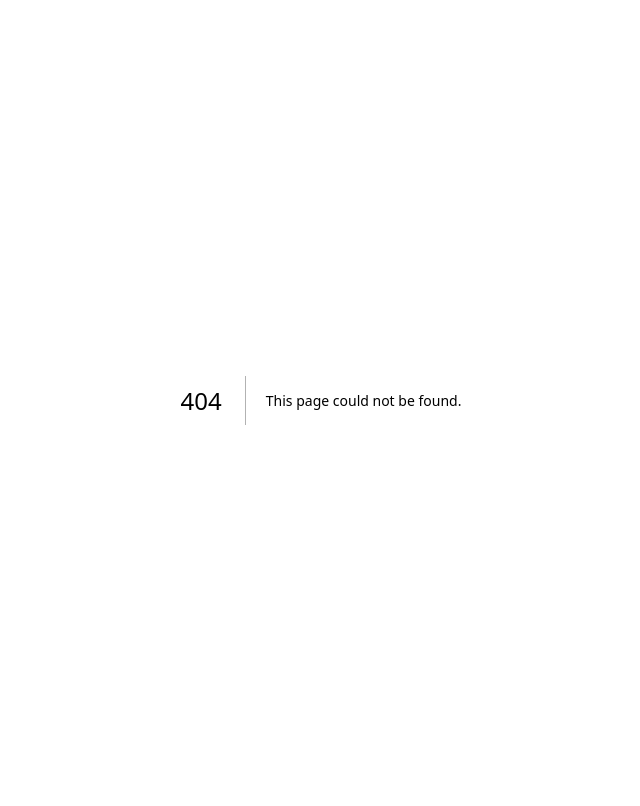
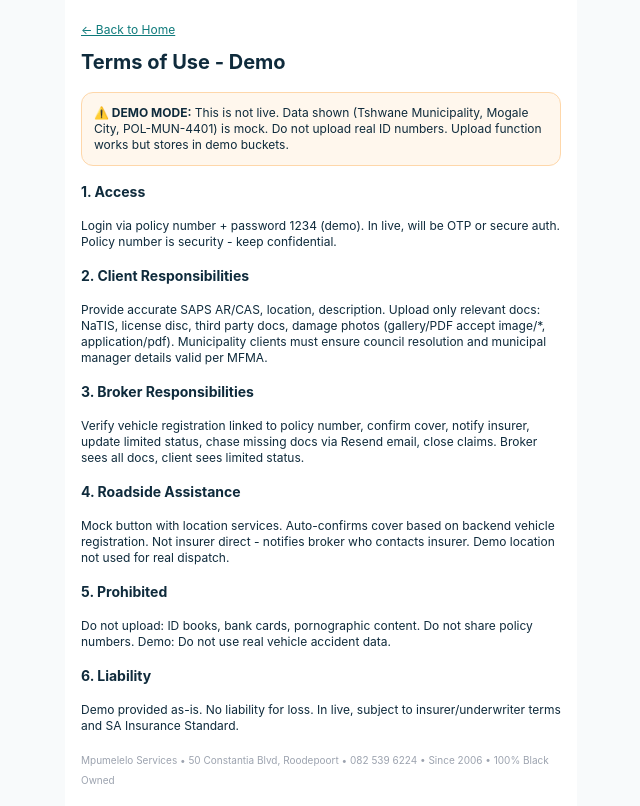
Before and after one commit to britsnico-commits/mpumelelo-portal, a Next.js app: page /terms in a window 1280 px wide. Before the commit this address had no page. Shown: the whole page, without its empty margins (319-959 px from the left). Built offline with nearby package versions, Linux system fonts and the light colour scheme.

Commit message:
Create page.tsx

```diff
--- /dev/null
+++ b/app/terms/page.tsx
@@ -0,0 +1,32 @@
+export default function TermsPage() {
+  return (
+    <div className="p-4 max-w-lg mx-auto bg-white min-h-screen">
+      <a href="/" className="text-xs text-[#0E7A7B] underline">← Back to Home</a>
+      <h1 className="font-bold text-xl mt-2">Terms of Use - Demo</h1>
+
+      <div className="mt-4 space-y-4 text-sm">
+        <p className="text-xs bg-orange-50 border border-orange-200 p-3 rounded-xl"><b>⚠️ DEMO MODE:</b> This is not live. Data shown (Tshwane Municipality, Mogale City, POL-MUN-4401) is mock. Do not upload real ID numbers. Upload function works but stores in demo buckets.</p>
+
+        <h2 className="font-bold">1. Access</h2>
+        <p className="text-xs">Login via policy number + password 1234 (demo). In live, will be OTP or secure auth. Policy number is security - keep confidential.</p>
+
+        <h2 className="font-bold">2. Client Responsibilities</h2>
+        <p className="text-xs">Provide accurate SAPS AR/CAS, location, description. Upload only relevant docs: NaTIS, license disc, third party docs, damage photos (gallery/PDF accept image/*, application/pdf). Municipality clients must ensure council resolution and municipal manager details valid per MFMA.</p>
+
+        <h2 className="font-bold">3. Broker Responsibilities</h2>
+        <p className="text-xs">Verify vehicle registration linked to policy number, confirm cover, notify insurer, update limited status, chase missing docs via Resend email, close claims. Broker sees all docs, client sees limited status.</p>
+
+        <h2 className="font-bold">4. Roadside Assistance</h2>
+        <p className="text-xs">Mock button with location services. Auto-confirms cover based on backend vehicle registration. Not insurer direct - notifies broker who contacts insurer. Demo location not used for real dispatch.</p>
+
+        <h2 className="font-bold">5. Prohibited</h2>
+        <p className="text-xs">Do not upload: ID books, bank cards, pornographic content. Do not share policy numbers. Demo: Do not use real vehicle accident data.</p>
+
+        <h2 className="font-bold">6. Liability</h2>
+        <p className="text-xs">Demo provided as-is. No liability for loss. In live, subject to insurer/underwriter terms and SA Insurance Standard.</p>
+
+        <div className="text-[10px] text-gray-400 mt-6">Mpumelelo Services • 50 Constantia Blvd, Roodepoort • 082 539 6224 • Since 2006 • 100% Black Owned</div>
+      </div>
+    </div>
+  )
+}
```
